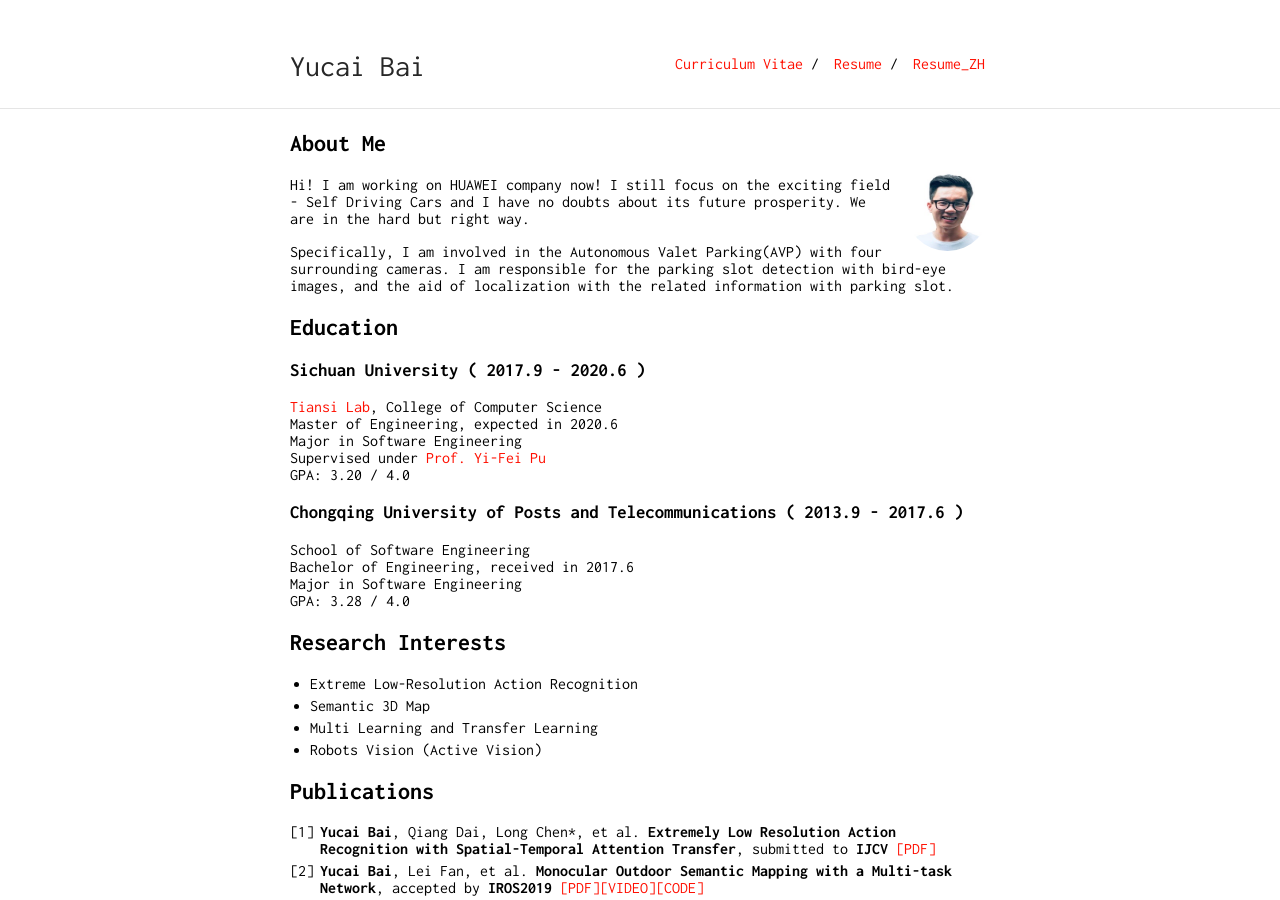
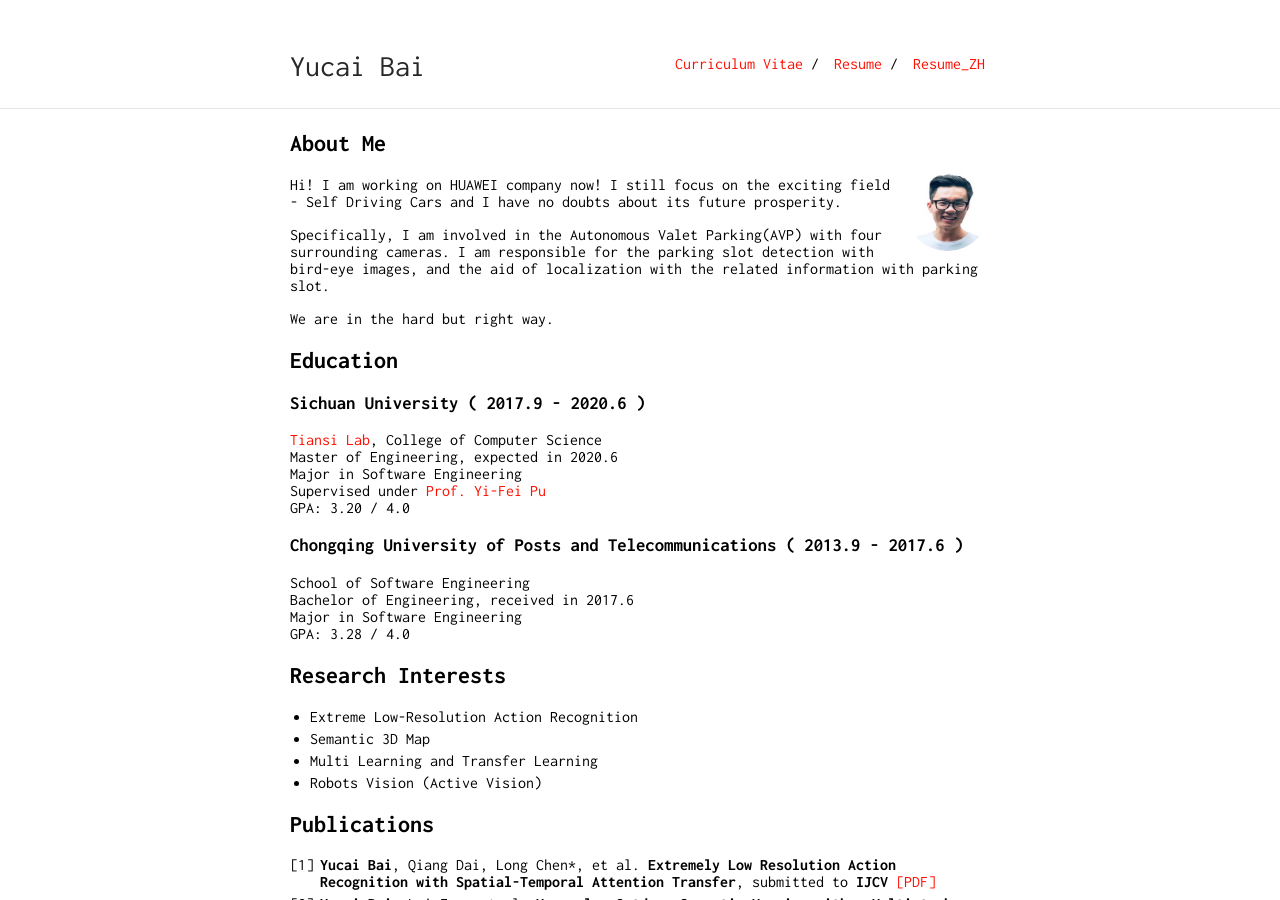
Before and after one commit to RaymondByc/raymondbyc-github.io, a Jekyll site: the page built from index.md, in a window 1280 px wide and 900 px high. Built offline with Jekyll 4.4.1, drawn with Linux system fonts in a browser that asks for light colours; our own code applies the rules of GitHub Pages for plain Markdown files.

Commit message:
Updated the recent status(personal and academic).

```diff
--- a/index.md
+++ b/index.md
@@ -6,10 +6,11 @@ layout: default
 
 <img class="profile-picture" src="portrait.jpg">
 
-Hi! I am working on HUAWEI company now! I still focus on the exciting field - Self Driving Cars and I have no doubts about its future prosperity. We are in the hard but right way.
+Hi! I am working on HUAWEI company now! I still focus on the exciting field - Self Driving Cars and I have no doubts about its future prosperity.
 
 Specifically, I am involved in the Autonomous Valet Parking(AVP) with four surrounding cameras. I am responsible for the parking slot detection with bird-eye images, and the aid of localization with the related information with parking slot.
 
+We are in the hard but right way.
 
 ## Education
 ### Sichuan University ( 2017.9 - 2020.6 )
```
